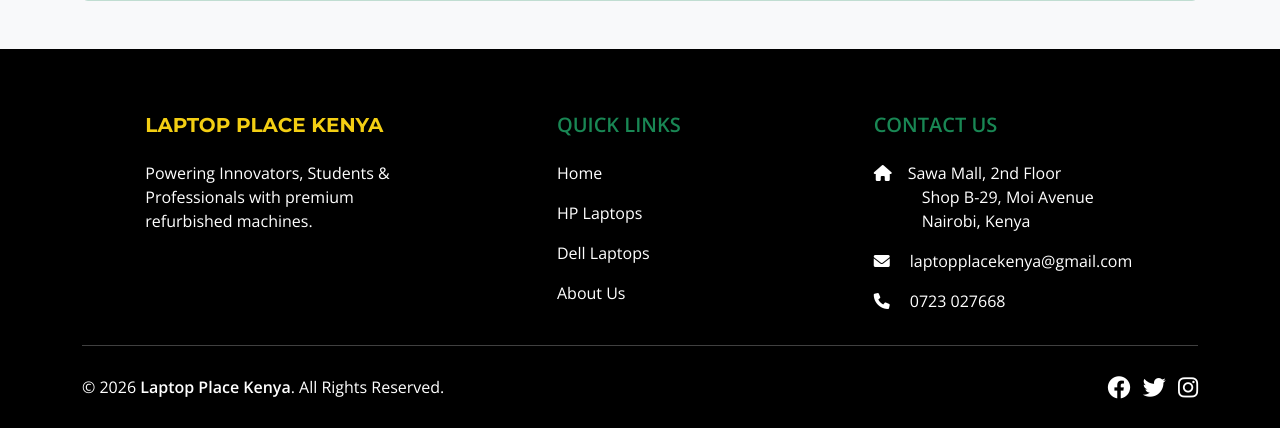
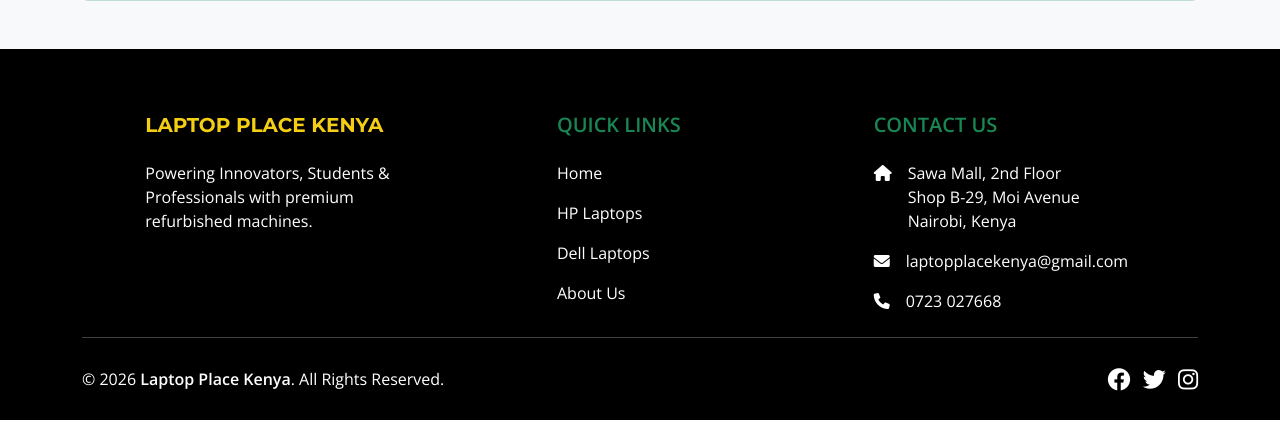
Before and after one commit to kelvin-keter/laptop-place-v2, a Django app: page /about/ in a window 1280 px wide. Shown: the part 1503-1931 px from the top of the page. Run offline with Django 5.2, Linux system fonts and the light colour scheme.

Commit message:
Fix footer alignment using Flexbox

```diff
--- a/core/templates/core/base.html
+++ b/core/templates/core/base.html
@@ -208,19 +208,25 @@
 
                 <div class="col-md-4 col-lg-3 col-xl-3 mx-auto mt-3">
                     <h5 class="text-uppercase mb-4 fw-bold text-success">Contact Us</h5>
-                    <p>
-                        <i class="fas fa-home me-3"></i>Sawa Mall, 2nd Floor<br>
-                        <span class="ms-5">Shop B-29, Moi Avenue</span><br>
-                        <span class="ms-5">Nairobi, Kenya</span>
-                    </p>
-                    <p>
+
+                    <div class="d-flex align-items-start mb-3 justify-content-center justify-content-md-start">
+                        <i class="fas fa-home me-3 mt-1"></i>
+                        <div class="text-start">
+                            Sawa Mall, 2nd Floor<br>
+                            Shop B-29, Moi Avenue<br>
+                            Nairobi, Kenya
+                        </div>
+                    </div>
+
+                    <div class="d-flex align-items-center mb-3 justify-content-center justify-content-md-start">
                         <i class="fas fa-envelope me-3"></i>
                         <a href="mailto:laptopplacekenya@gmail.com" class="text-white text-decoration-none">laptopplacekenya@gmail.com</a>
-                    </p>
-                    <p>
+                    </div>
+
+                    <div class="d-flex align-items-center justify-content-center justify-content-md-start">
                         <i class="fas fa-phone me-3"></i>
                         <a href="tel:+254723027668" class="text-white text-decoration-none">0723 027668</a>
-                    </p>
+                    </div>
                 </div>
             </div>
 
```
